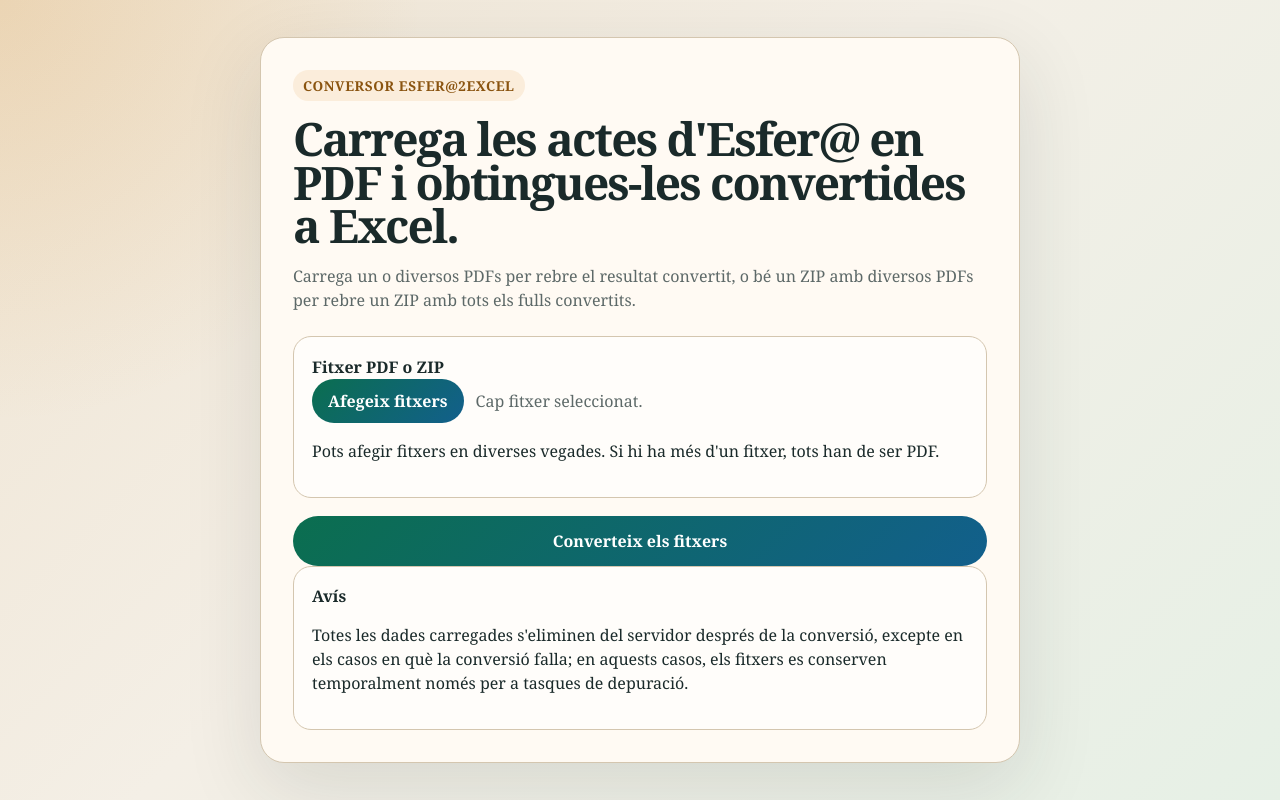
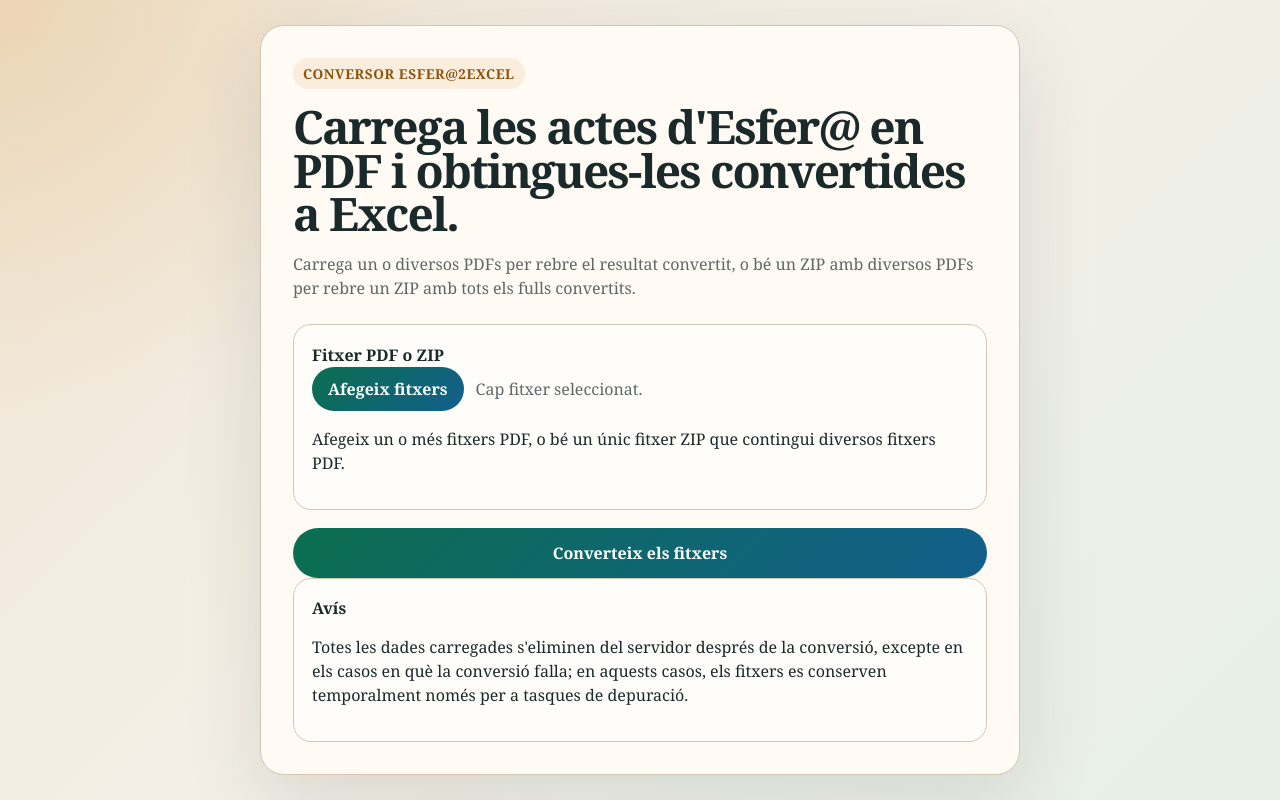
Before and after one commit to Marcos-A/esfera-acta-extractor, a Flask app: page / in a window 1280 px wide. Run offline with Flask 3, Linux system fonts and the light colour scheme; parts of the project's set-up code (start-up, migrations or seed data) failed here and were passed over; some libraries are stand-ins or nearby versions.

Commit message:
Clarify PDF and ZIP upload help text

```diff
--- a/templates/index.html
+++ b/templates/index.html
@@ -216,7 +216,7 @@
             <span id="picker-summary" class="picker-summary">Cap fitxer seleccionat.</span>
           </div>
           <p id="file-help">
-            Pots afegir fitxers en diverses vegades. Si hi ha més d'un fitxer, tots han de ser PDF.
+            Afegeix un o m&eacute;s fitxers PDF, o b&eacute; un &uacute;nic fitxer ZIP que contingui diversos fitxers PDF.
           </p>
           <ul id="selected-files" class="selected-files" hidden></ul>
         </div>
```
